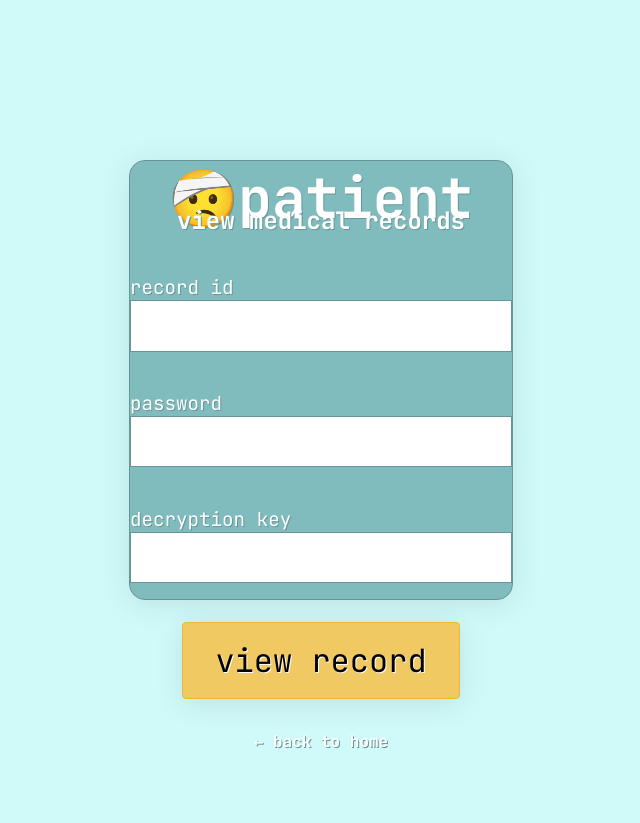
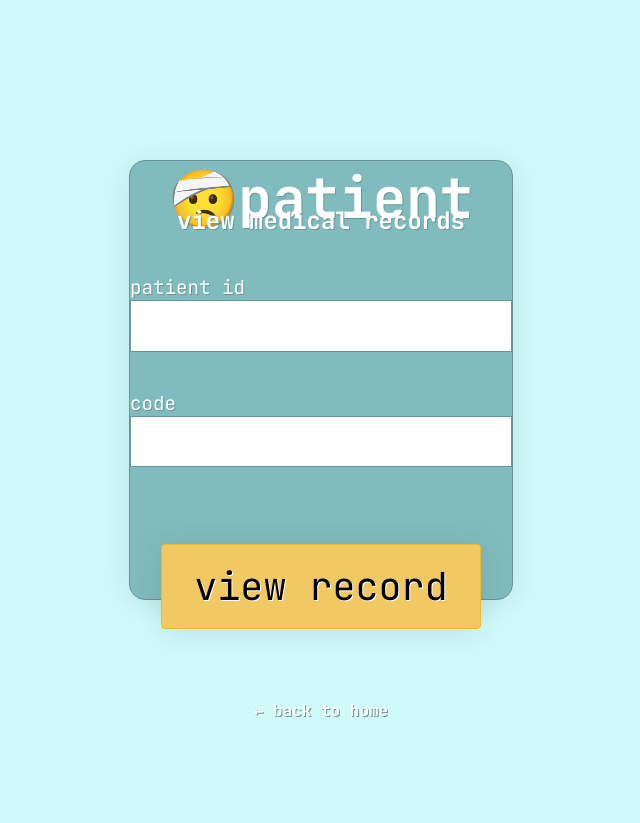
Before and after one commit to sourcery-ai-experiments/medichain, a Flask app: page /patient in a window 1280 px wide. Shown: the top 823 px of the page, without its empty margins (319-959 px from the left). Run offline with Flask 3, Linux system fonts and the light colour scheme.

Commit message:
One time codes (#27)

```diff
--- a/app.py
+++ b/app.py
@@ -1,9 +1,9 @@
 import logging
 from cryptography.fernet import InvalidToken
-from flask import Flask, render_template, redirect, url_for, flash, session
+from flask import Flask, render_template, redirect, url_for, flash, session, request
 
 from blockchain import Blockchain
-from doctor_key_manager import DoctorKeyManager
+from key_manager import KeyManager
 from encryption import CryptographyManager
 from forms import PatientForm, EmergencyForm, ViewMedicalRecordForm, AddMedicalRecordForm
 from smart_contract import SmartContract
@@ -12,14 +12,15 @@ app = Flask(__name__)
 app.config['SECRET_KEY'] = 'your_secret_key_here'
 blockchain = Blockchain(difficulty=1)
 crypto_manager = CryptographyManager()
-key_manager = DoctorKeyManager()
+key_manager = KeyManager()
 
 logged_doctor_id = "D456"
+# noinspection SpellCheckingInspection
 doctor_password = "securepassword"
 key_manager.create_account(logged_doctor_id, doctor_password)
 
 
-def create_smart_contract(patient_id, doctor_id):
+def create_smart_contract(patient_id, doctor_id=None):
     return SmartContract(
         patient_id=patient_id,
         doctor_id=doctor_id,
@@ -39,46 +40,49 @@ def home():
 @app.route('/patient', methods=['GET', 'POST'])
 def patient():
     form = PatientForm()
-    view_form = ViewMedicalRecordForm()
-    if view_form.validate_on_submit():
-        # Process the form data for viewing medical records
+    if request.method == 'POST' and form.validate_on_submit():
         flash('Viewing medical records', 'success')
-        return redirect(url_for('view_medical_record', record_id=view_form.record_id.data))
-    return render_template('patient.html', form=form, view_form=view_form)
+        session['code'] = form.code.data
+        return redirect(url_for('view_medical_record_patient', patient_id=form.patient_id.data))
+    return render_template('patient.html', form=form)
 
 
 @app.route('/doctor', methods=['GET', 'POST'])
 def doctor():
     view_form = ViewMedicalRecordForm()
     add_form = AddMedicalRecordForm()
-    if view_form.validate_on_submit():
-        session['password'] = add_form.password.data
-        flash('Viewing medical records', 'success')
-        return redirect(url_for('view_medical_record', record_id=view_form.record_id.data))
-    elif add_form.validate_on_submit():
-        patient_id = add_form.patient_id.data
-        comment = add_form.comment.data
-        predicaments_raw = add_form.predicaments.data.split('\n')
-        predicaments = [tuple(item.split(':')) for item in predicaments_raw]
-        predicaments = [(name.strip(), int(amount.strip())) for name, amount in predicaments]
+    form_type = request.form.get('form_type')
+    if request.method == 'POST':
+        if form_type == 'view' and view_form.validate_on_submit():
+            session['password'] = view_form.password.data
+            flash('Viewing medical records', 'success')
+            return redirect(url_for('view_medical_record_doctor', patient_id=view_form.patient_id.data))
+        elif form_type == 'add' and add_form.validate_on_submit():
+            patient_id = add_form.patient_id.data
+            comment = add_form.comment.data
+            predicaments_raw = add_form.predicaments.data.split('\n')
+            predicaments = [tuple(item.split(':')) for item in predicaments_raw]
+            predicaments = [(name.strip(), int(amount.strip())) for name, amount in predicaments]
 
-        smart_contract = create_smart_contract(patient_id, logged_doctor_id)
+            smart_contract = create_smart_contract(patient_id, logged_doctor_id)
 
-        try:
-            mined_block, encryption_key = smart_contract.add_medical_record(patient_id, comment, predicaments)
-            if mined_block:
-                key_manager.add_key(logged_doctor_id, patient_id, encryption_key, add_form.password.data)
-                flash('Medical record added and saved to blockchain', 'success')
-            else:
-                flash('Failed to add medical record', 'danger')
-        except PermissionError as e:
-            flash(str(e), 'danger')
-        except InvalidToken as e:
-            flash('Invalid password', 'danger')
-            logging.error('Invalid password')
-            return redirect(url_for('doctor'))
+            try:
+                mined_block, encryption_key = smart_contract.add_medical_record(patient_id, comment, predicaments)
+                if mined_block:
+                    one_time_code = (key_manager.
+                                     add_key(logged_doctor_id, patient_id, encryption_key, add_form.password.data))
+                    print(f'One-time code for patient with {patient_id}: {one_time_code}')
+                    flash('Medical record added and saved to blockchain', 'success')
+                else:
+                    flash('Failed to add medical record', 'danger')
+            except PermissionError as e:
+                flash(str(e), 'danger')
+            except InvalidToken as e:
+                flash('Invalid password', 'danger')
+                logging.error('Invalid password')
+                return redirect(url_for('doctor'))
 
-        return redirect(url_for('home'))
+            return redirect(url_for('home'))
 
     return render_template('doctor.html', view_form=view_form, add_form=add_form)
 
@@ -93,9 +97,9 @@ def emergency():
     return render_template('emergency.html', form=form)
 
 
-@app.route('/view_medical_record/<record_id>')
-def view_medical_record(record_id):
-    medical_record = {"record_id": record_id}
+@app.route('/view_medical_record_doctor/<patient_id>')
+def view_medical_record_doctor(patient_id):
+    medical_record = {}
 
     password = session.get('password')
     if not password:
@@ -103,9 +107,9 @@ def view_medical_record(record_id):
         return redirect(url_for('home'))
 
     try:
-        decryption_key = key_manager.get_key(logged_doctor_id, record_id, password)
-        smart_contract = create_smart_contract(medical_record['record_id'], logged_doctor_id)
-        decrypted_data = smart_contract.view_medical_record(record_id, decryption_key)
+        decryption_key = key_manager.get_key_from_password(logged_doctor_id, patient_id, password)
+        smart_contract = create_smart_contract(patient_id, logged_doctor_id)
+        decrypted_data = smart_contract.view_medical_record(patient_id, decryption_key)
         medical_record.update(decrypted_data)
     except ValueError as e:
         flash(str(e), 'danger')
@@ -116,5 +120,28 @@ def view_medical_record(record_id):
     return render_template('view_medical_record.html', medical_record=medical_record)
 
 
+@app.route('/view_medical_record_patient/<patient_id>')
+def view_medical_record_patient(patient_id):
+    medical_record = {}
+
+    code = session.get('code')
+    if not code:
+        flash('Password not found in session', 'danger')
+        return redirect(url_for('home'))
+
+    try:
+        decryption_key = key_manager.get_key_from_code(code=code, patient_id=patient_id)
+        smart_contract = create_smart_contract(patient_id)
+        decrypted_data = smart_contract.view_medical_record(patient_id, decryption_key)
+        medical_record.update(decrypted_data)
+    except ValueError as e:
+        flash(str(e), 'danger')
+        return redirect(url_for('home'))
+    finally:
+        session.pop('code', None)
+
+    return render_template('view_medical_record.html', medical_record=medical_record)
+
+
 if __name__ == '__main__':
     app.run(debug=True)
--- a/forms.py
+++ b/forms.py
@@ -1,17 +1,16 @@
 from flask_wtf import FlaskForm
-from wtforms import StringField, IntegerField, SubmitField, PasswordField, TextAreaField
+from wtforms import StringField, SubmitField, PasswordField, TextAreaField
 from wtforms.validators import DataRequired
 
 
 class PatientForm(FlaskForm):
-    name = StringField('Name', validators=[DataRequired()])
-    age = IntegerField('Age', validators=[DataRequired()])
+    patient_id = StringField('Patient ID', validators=[DataRequired()])
+    code = PasswordField('Code', validators=[DataRequired()])
     submit = SubmitField('View Record')
-    decryption_key = StringField('Decryption Key', validators=[DataRequired()])
 
 
 class ViewMedicalRecordForm(FlaskForm):
-    record_id = StringField('Record ID', validators=[DataRequired()])
+    patient_id = StringField('Patient ID', validators=[DataRequired()])
     password = PasswordField('Password', validators=[DataRequired()])
     submit = SubmitField('View Record')
 
--- a/smart_contract.py
+++ b/smart_contract.py
@@ -98,7 +98,7 @@ class SmartContract:
         else:
             raise PermissionError("Doctor does not have write access to add medical records.")
 
-    def view_medical_record(self, record_id: str, decryption_key: str) -> dict:
+    def view_medical_record(self, patient_id: str, decryption_key: str) -> dict:
 
         transaction = None
 
@@ -106,7 +106,7 @@ class SmartContract:
             for tx in block.transactions:
                 tx_medical = self._decrypt(tx['medical_data'], decryption_key)
                 if tx_medical is not None:
-                    if tx_medical.get('id') == record_id:
+                    if tx_medical.get('id') == patient_id:
                         transaction = tx
                         medical_data = self._decrypt(transaction['medical_data'], decryption_key)
                         medical_data['timestamp'] = datetime.fromisoformat(medical_data['timestamp'])
--- a/templates/patient.html
+++ b/templates/patient.html
@@ -17,39 +17,33 @@
             </div>
             <div class="form-content one-form-page">
                 <h2>View Medical Records</h2>
-                <form method="POST" action="{{ url_for('doctor') }}">
-                    {{ view_form.hidden_tag() }}
+                <form method="POST" action="{{ url_for('patient') }}">
+                    {{ form.hidden_tag() }}
                     <p>
-                        {{ view_form.record_id.label }}<br>
-                        {{ view_form.record_id(size=32) }}<br>
-                        {% for error in view_form.record_id.errors %}
+                        {{ form.patient_id.label }}<br>
+                        {{ form.patient_id(size=32) }}<br>
+                        {% for error in form.patient_id.errors %}
                             <span class="error">[{{ error }}]</span><br>
                         {% endfor %}
                     </p>
                     <p>
-                        {{ view_form.password.label }}<br>
-                        {{ view_form.password(size=32) }}<br>
-                        {% for error in view_form.password.errors %}
+                        {{ form.code.label }}<br>
+                        {{ form.code(size=32) }}<br>
+                        {% for error in form.code.errors %}
                             <span class="error">[{{ error }}]</span><br>
                         {% endfor %}
                     </p>
-                    <p>
-                        {{ form.decryption_key.label }}<br>
-                        {{ form.decryption_key(size=32) }}<br>
-                        {% for error in form.decryption_key.errors %}
-                            <span class="error">[{{ error }}]</span><br>
-                        {% endfor %}
-                    </p>
+                         <div class="form-button-pane">
+                            <div style="margin-bottom: 2rem;">
+                                <p class="submit-btn-patient">{{ form.submit() }}</p>
+                            </div>
+                        </div>
                 </form>
-            </div>
-            <div class="form-button-pane">
-                <div style="margin-bottom: 2rem;">
-                    <p class="submit-btn-patient">{{ form.submit() }}</p>
-                </div>
                 <div>
                     <a href="{{ url_for('home') }}">&#8592; Back to Home</a>
                 </div>
             </div>
+
         </div>
     </div>
 </body>
```
Also changed, not shown: doctor_key_manager.py (deleted, +0 -69 lines), key_manager.py (added, +101 -0 lines), templates/doctor.html (+8 -6 lines).
